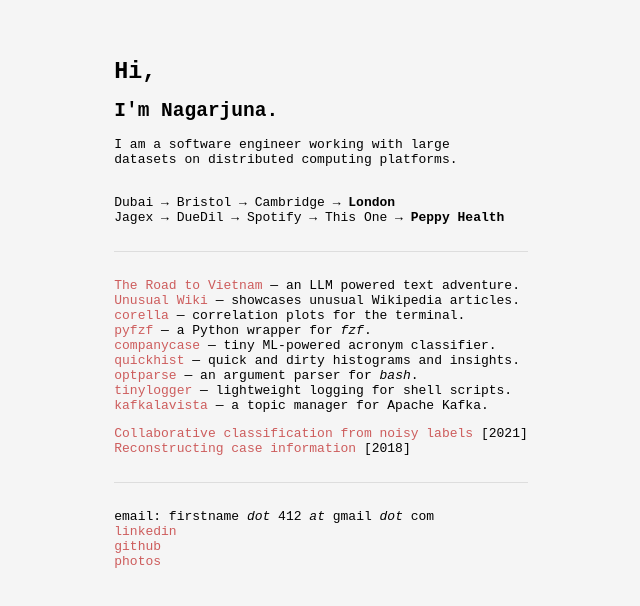
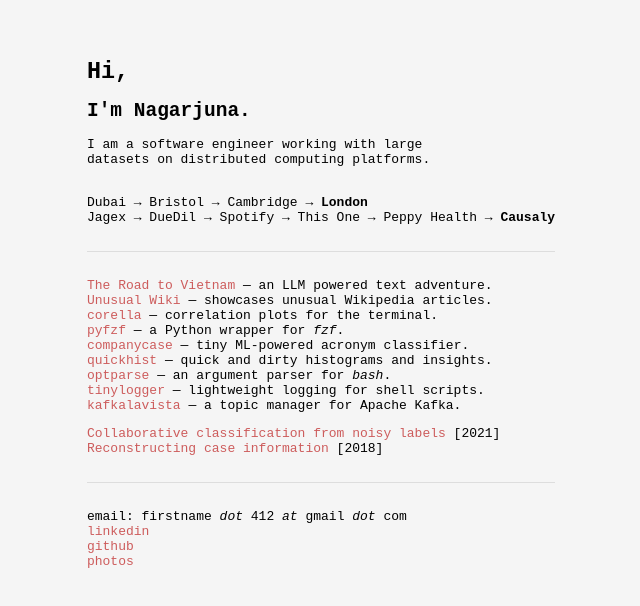
Before and after one commit to nk412/nk412.github.io, a plain HTML site: page index.html in a window 1280 px wide. Shown: the part 104-710 px from the top of the page, without its empty margins (319-959 px from the left). Drawn offline with Linux system fonts and the light colour scheme.

Commit message:
Update index.html

```diff
--- a/index.html
+++ b/index.html
@@ -43,7 +43,7 @@
     <p>
       <br>
       Dubai → Bristol → Cambridge → <b>London</b><br>
-      Jagex → DueDil → Spotify → This One → <b>Peppy Health</b>
+      Jagex → DueDil → Spotify → This One → Peppy Health → <b>Causaly</b>
     </p>
 
     <hr>
```
